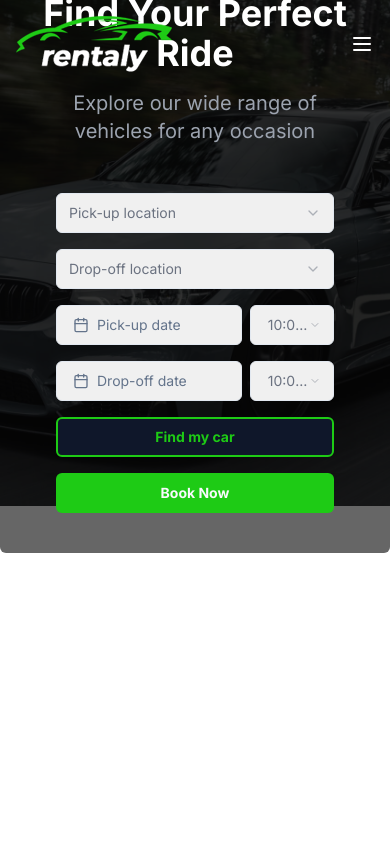
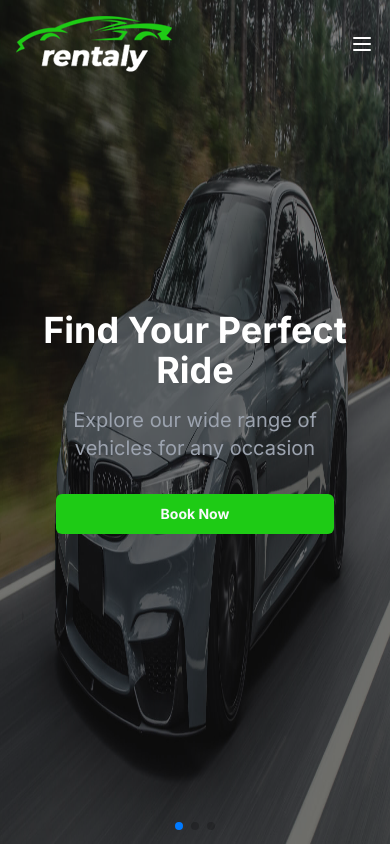
Before and after one commit to ShahinAlomShuvo/Rentaly, a React (Vite) app: page / in a window 390 px wide. Built offline with nearby package versions, Linux system fonts and the light colour scheme.

Commit message:
Make Banner Responsive

```diff
--- a/src/components/header/Banner.tsx
+++ b/src/components/header/Banner.tsx
@@ -36,7 +36,7 @@ const Banner = () => {
         speed={3000}
         allowTouchMove={false}
         fadeEffect={{ crossFade: true }}
-        className="h-[60vh] md:h-[100vh] w-full"
+        className="h-[100vh] w-full"
       >
         {slides.map((slide, index) => (
           <SwiperSlide key={index}>
@@ -44,7 +44,7 @@ const Banner = () => {
               <img
                 src={slide.img}
                 alt="Slide image"
-                className="object-cover w-full h-full"
+                className="object-fill md:object-cover w-full h-full"
               />
               <div className="absolute inset-0 bg-black bg-opacity-50"></div>
             </div>
@@ -53,8 +53,8 @@ const Banner = () => {
       </Swiper>
 
       {/* Centered Content inside the black opacity div */}
-      <div className="absolute inset-0 flex items-center justify-center z-20">
-        <div className="w-full max-w-4xl p-10 bg-black bg-opacity-60 rounded-md text-white text-center">
+      <div className="absolute inset-0 flex   items-center   justify-center z-20">
+        <div className="w-full max-w-4xl  md:h-auto p-10 bg-black bg-opacity-0 md:bg-opacity-60 md:rounded-md text-white text-center">
           {/* Banner Text */}
           <div className="mb-8">
             <h1 className="text-4xl md:text-6xl font-bold mb-4">
@@ -66,7 +66,7 @@ const Banner = () => {
           </div>
 
           {/* Search Form */}
-          <div>
+          <div className="hidden md:block">
             <SearchForm />
           </div>
 
```
Also changed, not shown: src/App.css (added, +18 -0 lines).
